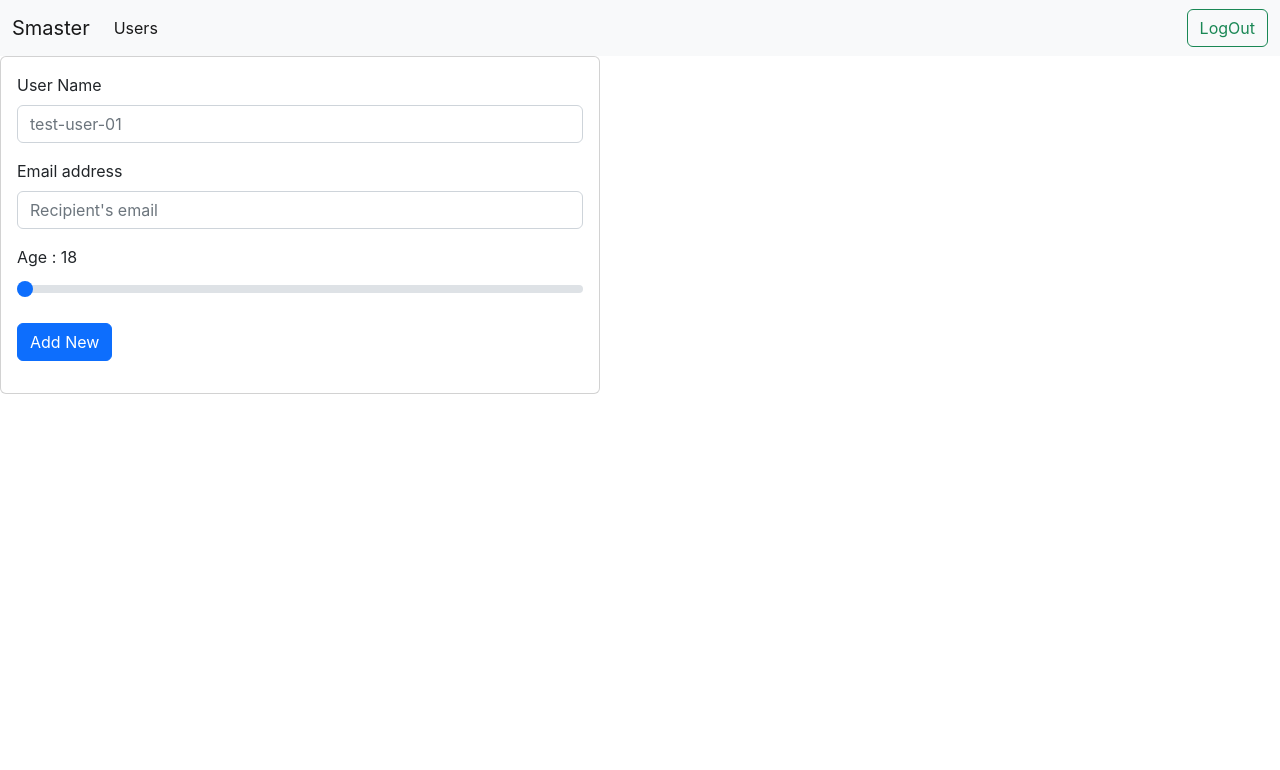
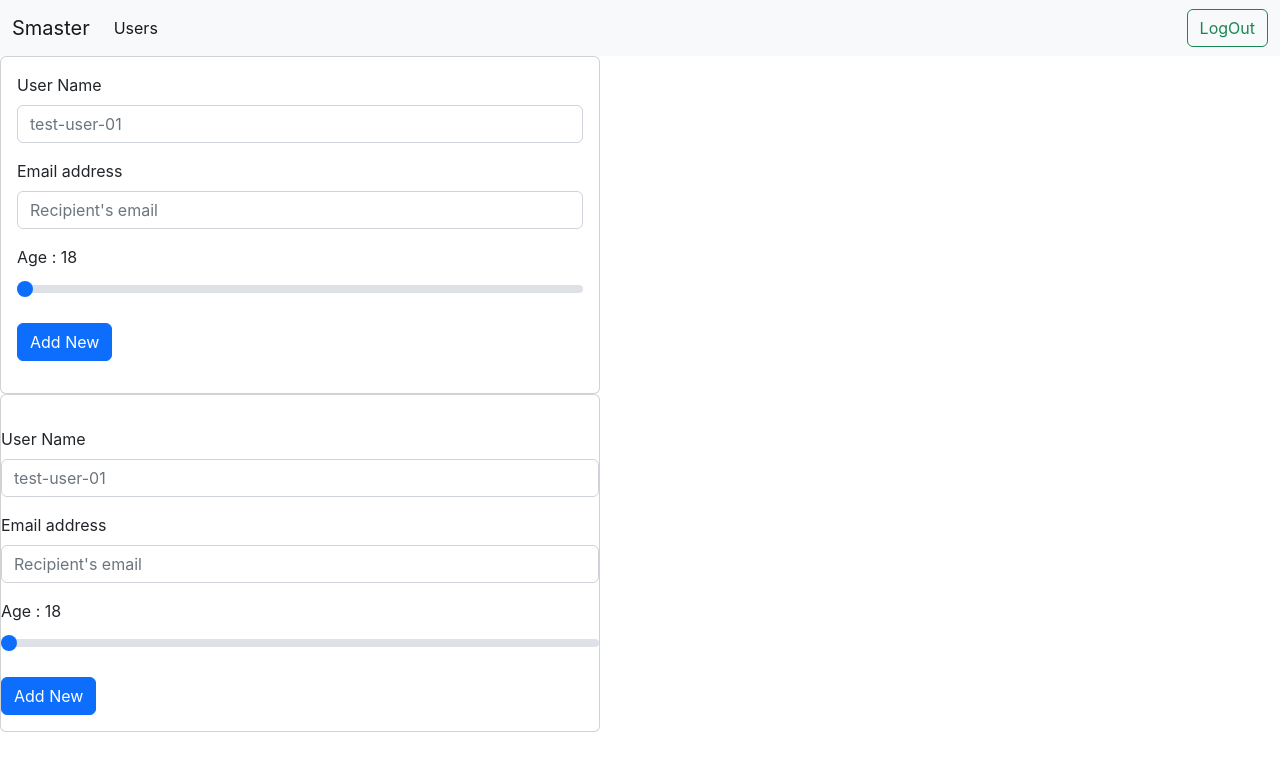
Before and after one commit to it-srivnworks/smaster-ui, a React (Create React App) app: page / in a window 1280 px wide. Shown: the top 770 px of the page. Built offline with nearby package versions, Linux system fonts and the light colour scheme.

Commit message:
Add User with useReducer

```diff
--- /dev/null
+++ b/src/components/Users/AddNewUser02.js
@@ -0,0 +1,101 @@
+import React, { useRef } from "react";
+import { useReducer } from "react";
+import RangeSelector01 from "../common/RangeSelector01";
+import RangeSelector02 from "../common/RangeSelector02";
+
+const AddNewUser02 = () => {
+  console.log("--AddNewUser--02--");
+  const initFormData = {
+    userName: "",
+    userEmail: "",
+  };
+  const userAgeRef = useRef();
+
+  const formReducer = (state, action) => {
+    switch (action.type) {
+      case "Input_TXT":
+        return { ...state, [action.field]: action.data };
+      case "Input_RANGE":
+        return { ...state, [action.field]: action.data };
+      default:
+        return { state };
+    }
+  };
+  const [formData, dispatcher] = useReducer(formReducer, initFormData);
+
+  const formTextChangeHndlr = (e) => {
+    dispatcher({
+      type: "Input_TXT",
+      field: e.target.name,
+      data: e.target.value,
+    });
+  };
+
+  const formRangeChangeHndlr = (x,y) => {
+    dispatcher({
+      type: "Input_RANGE",
+      field: x,
+      data: y,
+    });
+  };
+
+  const addNewBtnHndlr = () => {
+    console.log(formData);
+  };
+
+  return (
+    <>
+      <div className="card" style={{ width: 600 }}>
+        <div className="card-body"></div>
+        <div className="mb-3">
+          <label htmlFor="userName" className="form-label">
+            User Name
+          </label>
+          <input
+            type="text"
+            className="form-control"
+            placeholder="test-user-01"
+            name="userName"
+            value={formData.userName}
+            onChange={formTextChangeHndlr}
+          />
+        </div>
+        <div className="mb-3">
+          <label htmlFor="userEmail" className="form-label">
+            Email address
+          </label>
+          <input
+            type="text"
+            className="form-control"
+            placeholder="Recipient's email"
+            name="userEmail"
+            value={formData.userEmail}
+            onChange={formTextChangeHndlr}
+          />
+        </div>
+        <div className="mb-3">
+          <RangeSelector02
+            minVal={18}
+            maxVal={60}
+            stepVal={1}
+            rangeLabel="Age"
+            name="userAge"
+            ref={userAgeRef}
+            formRangeChangeHndlr={formRangeChangeHndlr}
+          ></RangeSelector02>
+        </div>
+        <div className="mb-3">
+          <button
+            type="button"
+            className="btn btn-primary"
+            onClick={addNewBtnHndlr}
+          >
+            Add New
+          </button>
+        </div>
+      </div>
+    </>
+  );
+};
+
+export default AddNewUser02;
--- /dev/null
+++ b/src/components/common/RangeSelector02.js
@@ -0,0 +1,45 @@
+import React, { useState,useRef, forwardRef, memo } from "react";
+import PropTypes from 'prop-types'
+
+const RangeSelector02 = forwardRef((props,propRef) => {
+  console.log("--RangeSelector---02-");
+  const [rangeVal, setNewVal] = useState(props.minVal);
+
+  const changeVal = (e) => {
+    setNewVal(e.target.value);
+    props.formRangeChangeHndlr(e.target.name,e.target.value)
+  };
+
+  return (
+    <>
+      <label htmlFor="{props.rangeLabel}" className="form-label">
+        {props.rangeLabel} : {rangeVal}
+      </label>
+      <input
+        type="range"
+        className="form-range"
+        min={props.minVal}
+        max={props.maxVal}
+        step={props.stepVal}
+        name={props.name}
+        value={rangeVal}
+        onChange={changeVal}
+        ref={propRef}
+      />
+    </>
+  );
+});
+
+RangeSelector02.propTypes = {
+  minVal: PropTypes.number.isRequired,
+  maxVal: PropTypes.number.isRequired,
+  stepVal: PropTypes.number.isRequired,
+  rangeLabel: PropTypes.string.isRequired,
+  name: PropTypes.string.isRequired,
+};
+
+RangeSelector02.defaultProps = {
+  rangleLabel: "Range?",
+};
+
+export default memo(RangeSelector02);
--- a/src/components/home/MainPage.js
+++ b/src/components/home/MainPage.js
@@ -1,6 +1,7 @@
 import React from "react";
 import AddNewUser from "../Users/AddNewUser";
 import AddNewUser01 from "../Users/AddNewUser01";
+import AddNewUser02 from "../Users/AddNewUser02";
 import UserInfo from "../Users/UserInfo";
 
 const MainPage = () => {
@@ -9,6 +10,7 @@ const MainPage = () => {
     <>
       <div className="main-panel">
         <AddNewUser01></AddNewUser01>
+        <AddNewUser02></AddNewUser02>
         {/*<AddNewUser></AddNewUser>*/}
         {/*<UserInfo></UserInfo>*/}
       </div>
```
